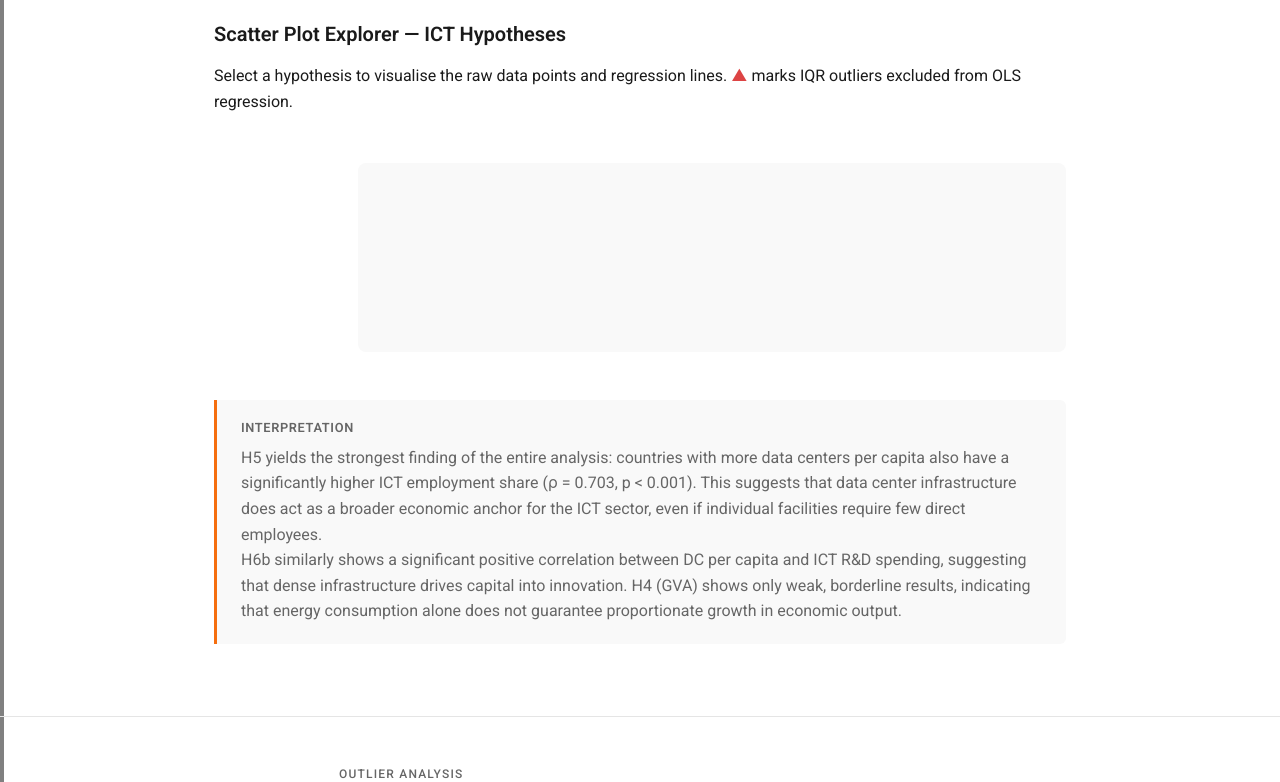
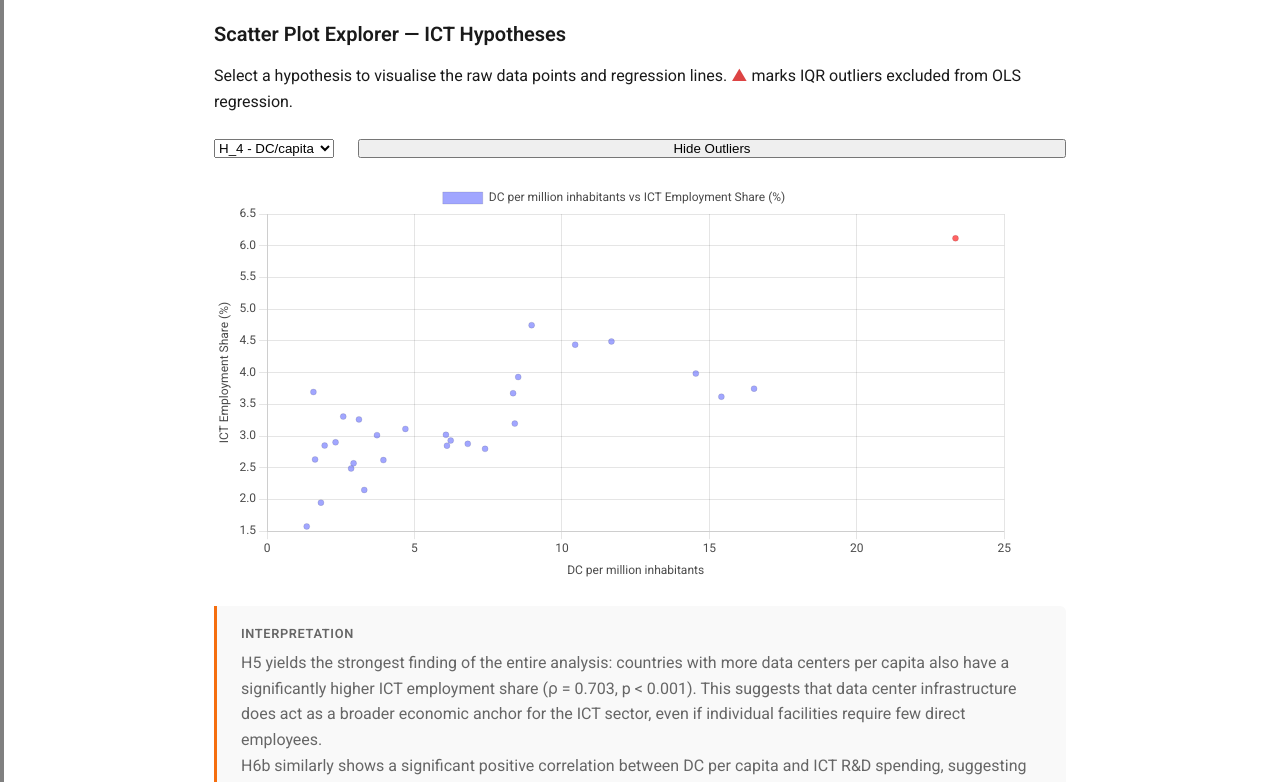
Before and after one commit to dia-jen/web_report_bt, a plain HTML site: page results.html in a window 1280 px wide. Shown: the part 3579-4361 px from the top of the page. Drawn offline with nearby package versions, Linux system fonts and the light colour scheme.

Commit message:
reg line 1

```diff
--- /dev/null
+++ b/data/ICT_all.json
@@ -0,0 +1,335 @@
+[
+    {
+        "country": "Albania",
+        "ICT_GVA": "2.65",
+        "ICT_EMP": "",
+        "ICT_RnD": "",
+        "ICT_GVA_flag": "averaged",
+        "ICT_EMP_flag": "all_missing",
+        "ICT_RnD_flag": ""
+    },
+    {
+        "country": "Austria",
+        "ICT_GVA": "3.6544444444444446",
+        "ICT_EMP": "2.7977777777777777",
+        "ICT_RnD": "15.593333333333334",
+        "ICT_GVA_flag": "averaged",
+        "ICT_EMP_flag": "averaged",
+        "ICT_RnD_flag": "averaged"
+    },
+    {
+        "country": "Belgium",
+        "ICT_GVA": "3.9949999999999997",
+        "ICT_EMP": "2.877",
+        "ICT_RnD": "16.165714285714284",
+        "ICT_GVA_flag": "averaged",
+        "ICT_EMP_flag": "averaged",
+        "ICT_RnD_flag": "averaged"
+    },
+    {
+        "country": "Bosnia and Herzegovina",
+        "ICT_GVA": "5.051666666666667",
+        "ICT_EMP": "",
+        "ICT_RnD": "4.056666666666667",
+        "ICT_GVA_flag": "averaged",
+        "ICT_EMP_flag": "all_missing",
+        "ICT_RnD_flag": "averaged"
+    },
+    {
+        "country": "Bulgaria",
+        "ICT_GVA": "6.403999999999999",
+        "ICT_EMP": "3.0140000000000002",
+        "ICT_RnD": "33.652857142857144",
+        "ICT_GVA_flag": "averaged",
+        "ICT_EMP_flag": "averaged",
+        "ICT_RnD_flag": "averaged"
+    },
+    {
+        "country": "Croatia",
+        "ICT_GVA": "4.634",
+        "ICT_EMP": "2.901",
+        "ICT_RnD": "24.936666666666667",
+        "ICT_GVA_flag": "averaged",
+        "ICT_EMP_flag": "averaged",
+        "ICT_RnD_flag": "averaged"
+    },
+    {
+        "country": "Cyprus",
+        "ICT_GVA": "",
+        "ICT_EMP": "",
+        "ICT_RnD": "63.67124999999999",
+        "ICT_GVA_flag": "all_missing",
+        "ICT_EMP_flag": "all_missing",
+        "ICT_RnD_flag": "averaged"
+    },
+    {
+        "country": "Czechia",
+        "ICT_GVA": "4.57",
+        "ICT_EMP": "3.2619999999999996",
+        "ICT_RnD": "25.403333333333336",
+        "ICT_GVA_flag": "averaged",
+        "ICT_EMP_flag": "averaged",
+        "ICT_RnD_flag": "averaged"
+    },
+    {
+        "country": "Denmark",
+        "ICT_GVA": "4.321666666666666",
+        "ICT_EMP": "3.6749999999999994",
+        "ICT_RnD": "10.6",
+        "ICT_GVA_flag": "averaged",
+        "ICT_EMP_flag": "averaged",
+        "ICT_RnD_flag": "averaged"
+    },
+    {
+        "country": "Estonia",
+        "ICT_GVA": "5.414444444444444",
+        "ICT_EMP": "4.4911111111111115",
+        "ICT_RnD": "46.926",
+        "ICT_GVA_flag": "averaged",
+        "ICT_EMP_flag": "averaged",
+        "ICT_RnD_flag": "averaged"
+    },
+    {
+        "country": "Finland",
+        "ICT_GVA": "5.268571428571428",
+        "ICT_EMP": "3.93",
+        "ICT_RnD": "36.230000000000004",
+        "ICT_GVA_flag": "averaged",
+        "ICT_EMP_flag": "averaged",
+        "ICT_RnD_flag": "averaged"
+    },
+    {
+        "country": "France",
+        "ICT_GVA": "4.2555555555555555",
+        "ICT_EMP": "3.112",
+        "ICT_RnD": "18.662",
+        "ICT_GVA_flag": "averaged",
+        "ICT_EMP_flag": "averaged",
+        "ICT_RnD_flag": "averaged"
+    },
+    {
+        "country": "Georgia",
+        "ICT_GVA": "",
+        "ICT_EMP": "",
+        "ICT_RnD": "",
+        "ICT_GVA_flag": "",
+        "ICT_EMP_flag": "",
+        "ICT_RnD_flag": ""
+    },
+    {
+        "country": "Germany",
+        "ICT_GVA": "4.368",
+        "ICT_EMP": "3.0189999999999997",
+        "ICT_RnD": "10.920000000000002",
+        "ICT_GVA_flag": "averaged",
+        "ICT_EMP_flag": "averaged",
+        "ICT_RnD_flag": "averaged"
+    },
+    {
+        "country": "Greece",
+        "ICT_GVA": "2.621",
+        "ICT_EMP": "1.5749999999999997",
+        "ICT_RnD": "23.8525",
+        "ICT_GVA_flag": "averaged",
+        "ICT_EMP_flag": "averaged",
+        "ICT_RnD_flag": "averaged"
+    },
+    {
+        "country": "Hungary",
+        "ICT_GVA": "5.753",
+        "ICT_EMP": "3.694",
+        "ICT_RnD": "14.09",
+        "ICT_GVA_flag": "averaged",
+        "ICT_EMP_flag": "averaged",
+        "ICT_RnD_flag": "averaged"
+    },
+    {
+        "country": "Iceland",
+        "ICT_GVA": "4.075",
+        "ICT_EMP": "3.6199999999999997",
+        "ICT_RnD": "27.218888888888888",
+        "ICT_GVA_flag": "averaged",
+        "ICT_EMP_flag": "averaged",
+        "ICT_RnD_flag": "averaged"
+    },
+    {
+        "country": "Ireland",
+        "ICT_GVA": "32.86",
+        "ICT_EMP": "6.116666666666667",
+        "ICT_RnD": "50.47",
+        "ICT_GVA_flag": "averaged",
+        "ICT_EMP_flag": "averaged",
+        "ICT_RnD_flag": "averaged"
+    },
+    {
+        "country": "Italy",
+        "ICT_GVA": "3.2425",
+        "ICT_EMP": "2.48875",
+        "ICT_RnD": "15.958333333333334",
+        "ICT_GVA_flag": "averaged",
+        "ICT_EMP_flag": "averaged",
+        "ICT_RnD_flag": "averaged"
+    },
+    {
+        "country": "Latvia",
+        "ICT_GVA": "5.390000000000001",
+        "ICT_EMP": "3.9849999999999994",
+        "ICT_RnD": "40.29666666666667",
+        "ICT_GVA_flag": "averaged",
+        "ICT_EMP_flag": "averaged",
+        "ICT_RnD_flag": "averaged"
+    },
+    {
+        "country": "Liechtenstein",
+        "ICT_GVA": "",
+        "ICT_EMP": "",
+        "ICT_RnD": "",
+        "ICT_GVA_flag": "",
+        "ICT_EMP_flag": "",
+        "ICT_RnD_flag": ""
+    },
+    {
+        "country": "Lithuania",
+        "ICT_GVA": "3.5730000000000004",
+        "ICT_EMP": "2.93",
+        "ICT_RnD": "23.570000000000004",
+        "ICT_GVA_flag": "averaged",
+        "ICT_EMP_flag": "averaged",
+        "ICT_RnD_flag": "averaged"
+    },
+    {
+        "country": "Luxembourg",
+        "ICT_GVA": "",
+        "ICT_EMP": "",
+        "ICT_RnD": "",
+        "ICT_GVA_flag": "",
+        "ICT_EMP_flag": "",
+        "ICT_RnD_flag": ""
+    },
+    {
+        "country": "Macedonia",
+        "ICT_GVA": "4.345714285714286",
+        "ICT_EMP": "2.15",
+        "ICT_RnD": "",
+        "ICT_GVA_flag": "averaged",
+        "ICT_EMP_flag": "averaged",
+        "ICT_RnD_flag": "all_missing"
+    },
+    {
+        "country": "Malta",
+        "ICT_GVA": "8.291111111111112",
+        "ICT_EMP": "4.4399999999999995",
+        "ICT_RnD": "49.75555555555556",
+        "ICT_GVA_flag": "averaged",
+        "ICT_EMP_flag": "averaged",
+        "ICT_RnD_flag": "averaged"
+    },
+    {
+        "country": "Moldova",
+        "ICT_GVA": "",
+        "ICT_EMP": "",
+        "ICT_RnD": "",
+        "ICT_GVA_flag": "",
+        "ICT_EMP_flag": "",
+        "ICT_RnD_flag": ""
+    },
+    {
+        "country": "Netherlands",
+        "ICT_GVA": "5.256666666666667",
+        "ICT_EMP": "3.746666666666666",
+        "ICT_RnD": "",
+        "ICT_GVA_flag": "averaged",
+        "ICT_EMP_flag": "averaged",
+        "ICT_RnD_flag": "all_missing"
+    },
+    {
+        "country": "Norway",
+        "ICT_GVA": "3.4155555555555557",
+        "ICT_EMP": "3.196",
+        "ICT_RnD": "30.416666666666668",
+        "ICT_GVA_flag": "averaged",
+        "ICT_EMP_flag": "averaged",
+        "ICT_RnD_flag": "averaged"
+    },
+    {
+        "country": "Poland",
+        "ICT_GVA": "3.554",
+        "ICT_EMP": "2.621",
+        "ICT_RnD": "27.964",
+        "ICT_GVA_flag": "averaged",
+        "ICT_EMP_flag": "averaged",
+        "ICT_RnD_flag": "averaged"
+    },
+    {
+        "country": "Portugal",
+        "ICT_GVA": "4.335",
+        "ICT_EMP": "2.85",
+        "ICT_RnD": "23.524",
+        "ICT_GVA_flag": "averaged",
+        "ICT_EMP_flag": "averaged",
+        "ICT_RnD_flag": "averaged"
+    },
+    {
+        "country": "Romania",
+        "ICT_GVA": "3.9110000000000005",
+        "ICT_EMP": "2.6310000000000002",
+        "ICT_RnD": "19.23777777777778",
+        "ICT_GVA_flag": "averaged",
+        "ICT_EMP_flag": "averaged",
+        "ICT_RnD_flag": "averaged"
+    },
+    {
+        "country": "Serbia",
+        "ICT_GVA": "5.464",
+        "ICT_EMP": "1.95",
+        "ICT_RnD": "9.534",
+        "ICT_GVA_flag": "averaged",
+        "ICT_EMP_flag": "averaged",
+        "ICT_RnD_flag": "averaged"
+    },
+    {
+        "country": "Slovakia",
+        "ICT_GVA": "4.311999999999999",
+        "ICT_EMP": "3.307",
+        "ICT_RnD": "21.60125",
+        "ICT_GVA_flag": "averaged",
+        "ICT_EMP_flag": "averaged",
+        "ICT_RnD_flag": "averaged"
+    },
+    {
+        "country": "Slovenia",
+        "ICT_GVA": "3.8800000000000003",
+        "ICT_EMP": "2.848",
+        "ICT_RnD": "9.577499999999999",
+        "ICT_GVA_flag": "averaged",
+        "ICT_EMP_flag": "averaged",
+        "ICT_RnD_flag": "averaged"
+    },
+    {
+        "country": "Spain",
+        "ICT_GVA": "3.4",
+        "ICT_EMP": "2.57",
+        "ICT_RnD": "17.55333333333333",
+        "ICT_GVA_flag": "averaged",
+        "ICT_EMP_flag": "averaged",
+        "ICT_RnD_flag": "averaged"
+    },
+    {
+        "country": "Sweden",
+        "ICT_GVA": "6.44",
+        "ICT_EMP": "4.747142857142856",
+        "ICT_RnD": "26.85",
+        "ICT_GVA_flag": "averaged",
+        "ICT_EMP_flag": "averaged",
+        "ICT_RnD_flag": "averaged"
+    },
+    {
+        "country": "United Kingdom",
+        "ICT_GVA": "5.894",
+        "ICT_EMP": "3.5100000000000002",
+        "ICT_RnD": "14.7375",
+        "ICT_GVA_flag": "averaged",
+        "ICT_EMP_flag": "averaged",
+        "ICT_RnD_flag": "averaged"
+    }
+]
--- a/js/scatter_1.js
+++ b/js/scatter_1.js
@@ -27,6 +27,13 @@ async function loadData() {
   nhPrices:         'NH Prices (€/kWh)',
   gdp:              'GDP per capita (USD)',
 };
+const regressionParams = {
+    'dcPerCapita,hhPrices':         { slope: 0.005500224044664439,  intercept: 0.24557562863833676 },  // H_0
+    'dcPerCapita,hhPrices,clean':   { slope: 0.009294842791605494,  intercept: 0.2255552259268553  },  // H_0C
+    'dcPctConsumption,hhPrices':    { slope: 0.008979088253278075,  intercept: 0.2669307282703828  },  // H_1
+    'dcPctConsumption,hhPrices,clean': { slope: 0.042988116099567764, intercept: 0.22962319873479525 }, // H_1C
+  };
+
 
   const filtered = cleaned.filter(r => r.dcPerCapita && r.hhPrices);
 
@@ -58,11 +65,36 @@ function buildChart(yKey,xKey) {
     ? allFiltered
     : allFiltered.filter(r => !isOutlier(r));
 
+const cleanSuffix = !showOutliers ? ',clean' : '';
+  const regKey = `${xKey},${yKey}${cleanSuffix}`;
+  const reg = regressionParams[regKey] ?? null;
+
+  // Build regression line dataset if params exist for this hypothesis
+  const regressionDataset = reg ? (() => {
+    const xVals = filtered.map(r => r[xKey]);
+    const xMin = Math.min(...xVals);
+    const xMax = Math.max(...xVals);
+    return {
+      label: `Regression${!showOutliers ? ' (clean)' : ''}`,
+      data: [
+        { x: xMin, y: reg.slope * xMin + reg.intercept },
+        { x: xMax, y: reg.slope * xMax + reg.intercept },
+      ],
+      type: 'line',
+      borderColor: 'rgba(255, 160, 0, 0.9)',
+      borderWidth: 2,
+      pointRadius: 0,
+      fill: false,
+      tension: 0,
+    };
+  })() : null;
+
   if (chart) chart.destroy();
   chart = new Chart(document.getElementById('acquisitions'), {
     type: 'scatter',
     data: {
-      datasets: [{
+      datasets: [
+        {
           label: `${axisLabels[xKey]}  vs ${axisLabels[yKey]}`,
           data: filtered.map(r => ({ x: r[xKey], y: r[yKey], label: r.country })),
           backgroundColor: filtered.map(r =>
@@ -70,8 +102,9 @@ function buildChart(yKey,xKey) {
               ? 'rgba(255, 60, 60, 0.8)'      // red = outlier
               : 'rgba(99, 107, 255, 0.6)'     // blue = normal
           ),
-
-      }]
+        },
+        ...(regressionDataset ? [regressionDataset] : [])
+      ]
     },
     options: {
       scales: {
--- /dev/null
+++ b/js/scatter_2.js
@@ -0,0 +1,142 @@
+// import Chart from 'chart.js/auto'
+
+const Chart = window.Chart;
+
+async function loadData() {
+  const [mainData, ictAllData] = await Promise.all([
+    fetch('data/DATA.json').then(r => r.json()),
+    fetch('data/ICT_all.json').then(r => r.json()),
+  ]);
+  return { mainData, ictAllData };
+}
+
+function getLatestValue(obj) {
+  // Get the latest available year value from the object
+  const years = ['2023', '2022', '2021', '2020', '2019', '2018', '2017', '2016', '2015', '2014'];
+  for (const year of years) {
+    if (obj[year] !== undefined && obj[year] !== null && obj[year] !== '') {
+      return obj[year];
+    }
+  }
+  return null;
+}
+
+(async () => {
+  const { mainData, ictAllData } = await loadData();
+
+  const parseNum = (val) => val ? parseFloat(val.toString().replace(/[",]/g, '.')) : null;
+
+  // Create lookup map for ICT data from ICT_all
+  const ictMap = {};
+  ictAllData.forEach(row => {
+    const countryName = row.country || row.COUNTRY;
+    ictMap[countryName] = {
+      ictGva: parseNum(row.ICT_GVA),
+      ictEmp: parseNum(row.ICT_EMP),
+      ictRnd: parseNum(row.ICT_RnD),
+    };
+  });
+
+  const cleaned = mainData.map(row => ({
+    country: row.COUNTRY,
+    dcPerCapita: parseNum(row["DC/CAPITA"])*1000000,
+    dcPctConsumption: parseNum(row["DC_%_E_CONSUMPTIOM"]),
+    ictGva: ictMap[row.COUNTRY]?.ictGva,
+    ictEmp: ictMap[row.COUNTRY]?.ictEmp,
+    ictRnd: ictMap[row.COUNTRY]?.ictRnd,
+    gdp: row.GDP ? parseFloat(row.GDP) : null,
+  }));
+  const axisLabels = {
+  dcPerCapita:      'DC per million inhabitants',
+  dcPctConsumption: 'DC % of Energy Consumption',
+  ictGva:           'ICT Gross Value Added (%)',
+  ictEmp:           'ICT Employment Share (%)',
+  ictRnd:           'ICT R&D Spending (% of GDP)',
+  gdp:              'GDP per capita (USD)',
+};
+
+  const filtered = cleaned.filter(r => r.dcPerCapita && r.ictEmp);
+
+let chart;
+let showOutliers = true;
+
+function getIQROutliers(arr) {
+  const sorted = [...arr].filter(v => v != null).sort((a, b) => a - b);
+  const q1 = sorted[Math.floor(sorted.length * 0.25)];
+  const q3 = sorted[Math.floor(sorted.length * 0.75)];
+  const iqr = q3 - q1;
+  const lower = q1 - 1.5 * iqr;
+  const upper = q3 + 1.5 * iqr;
+  return { lower, upper };
+}
+
+function buildChart(yKey,xKey) {
+  const allFiltered = cleaned.filter(r => r[xKey] != null && r[yKey] != null);
+
+  const xBounds = getIQROutliers(allFiltered.map(r => r[xKey]));
+  const yBounds = getIQROutliers(allFiltered.map(r => r[yKey]));
+
+  const isOutlier = (r) =>
+    r[xKey] < xBounds.lower || r[xKey] > xBounds.upper ||
+    r[yKey] < yBounds.lower || r[yKey] > yBounds.upper;
+
+  // ✅ either show all, or strip outliers out
+  const filtered = showOutliers
+    ? allFiltered
+    : allFiltered.filter(r => !isOutlier(r));
+
+  if (chart) chart.destroy();
+  chart = new Chart(document.getElementById('acquisitions2'), {
+    type: 'scatter',
+    data: {
+      datasets: [{
+        label: `${axisLabels[xKey]} vs ${axisLabels[yKey]}`,
+        data: filtered.map(r => ({ x: r[xKey], y: r[yKey], label: r.country })),
+        backgroundColor: filtered.map(r =>
+          isOutlier(r)
+            ? 'rgba(255, 60, 60, 0.8)'      // red = outlier
+            : 'rgba(99, 107, 255, 0.6)'     // blue = normal
+        ),
+
+      }]
+    },
+    options: {
+      scales: {
+        x: { title: { display: true, text: axisLabels[xKey] } },
+        y: { title: { display: true, text: axisLabels[yKey] } },
+      },
+      plugins: {
+        tooltip: {
+          callbacks: {
+            label: (context) => {
+              const p = context.raw;
+              return [
+                `Country: ${p.label}`,
+                `${axisLabels[xKey]}: ${p.x.toFixed(2)}`,
+                `${axisLabels[yKey]}: ${p.y.toFixed(3)}`,
+              ];
+            }
+          }
+        }
+      }
+    }
+  });
+}
+
+// Initial render
+buildChart('ictEmp', 'dcPerCapita');
+
+document.getElementById('yAxis2').addEventListener('change', (e) => {
+  const [xKey, yKey] = e.target.value.split(',').map(s => s.trim());
+  buildChart(yKey, xKey);
+});
+
+document.getElementById('toggleOutliers2').addEventListener('click', () => {
+  showOutliers = !showOutliers;
+  document.getElementById('toggleOutliers2').textContent =
+    showOutliers ? 'Hide Outliers' : 'Show Outliers';
+
+  const val = document.getElementById('yAxis2').value.split(',').map(s => s.trim());
+  buildChart(val[1], val[0]);
+});
+})();
--- a/results.html
+++ b/results.html
@@ -324,19 +324,22 @@
 
         <div style="display:grid; grid-template-columns:120px 1fr; gap:1.5rem; align-items:start; margin-top:1.5rem;">
 
-          <div id="ict-hyp-buttons" style="display:flex; flex-direction:column; gap:0.5rem;"></div>
+          <!-- sidebar buttons — ICT section -->
+            <select id="yAxis2">
+            <option value="dcPerCapita, ictGva">H_4 - DC/capita vs ICT GVA</option>
+            <option value="dcPerCapita, ictEmp">H_5 - DC/capita vs ICT Employment</option>
+            <option value="dcPerCapita, ictRnd">H_6 - DC/capita vs ICT R&D</option>
+            <option value="dcPctConsumption, ictGva">H_4b - DC Energy Share vs ICT GVA</option>
+            <option value="dcPctConsumption, ictEmp">H_5b - DC Energy Share vs ICT Employment</option>
+            <option value="dcPctConsumption, ictRnd">H_6b - DC Energy Share vs ICT R&D</option>
+          </select>
+          <button id="toggleOutliers2">Hide Outliers</button>
 
-          <div>
-            <div id="ict-scatter-stats" style="font-size:.85rem; font-family:var(--font-mono);
-              color:var(--text-light); margin-bottom:0.75rem;"></div>
-            <div class="chart-container">
-              <script src="https://cdn.jsdelivr.net/npm/chart.js"></script>
+              <!-- <div style="width: 500px;"><canvas id="dimensions"></canvas></div><br/> -->
+              <div style="width: 800px;"><canvas id="acquisitions2"></canvas></div>
 
-              <canvas id="ict-scatter-canvas" style="max-height:400px;"
-                aria-label="ICT hypothesis scatter plot" role="img"></canvas>
-
-            </div>
-          </div>
+              <!-- <script type="module" src="dimensions.js"></script> -->
+          <script type="module" src="js/scatter_2.js"></script>
 
         </div>
         <!-- ── END SCATTER EXPLORER ───────────────────────────────── -->
```
Lines whose indentation alone changed are shown as unchanged.
